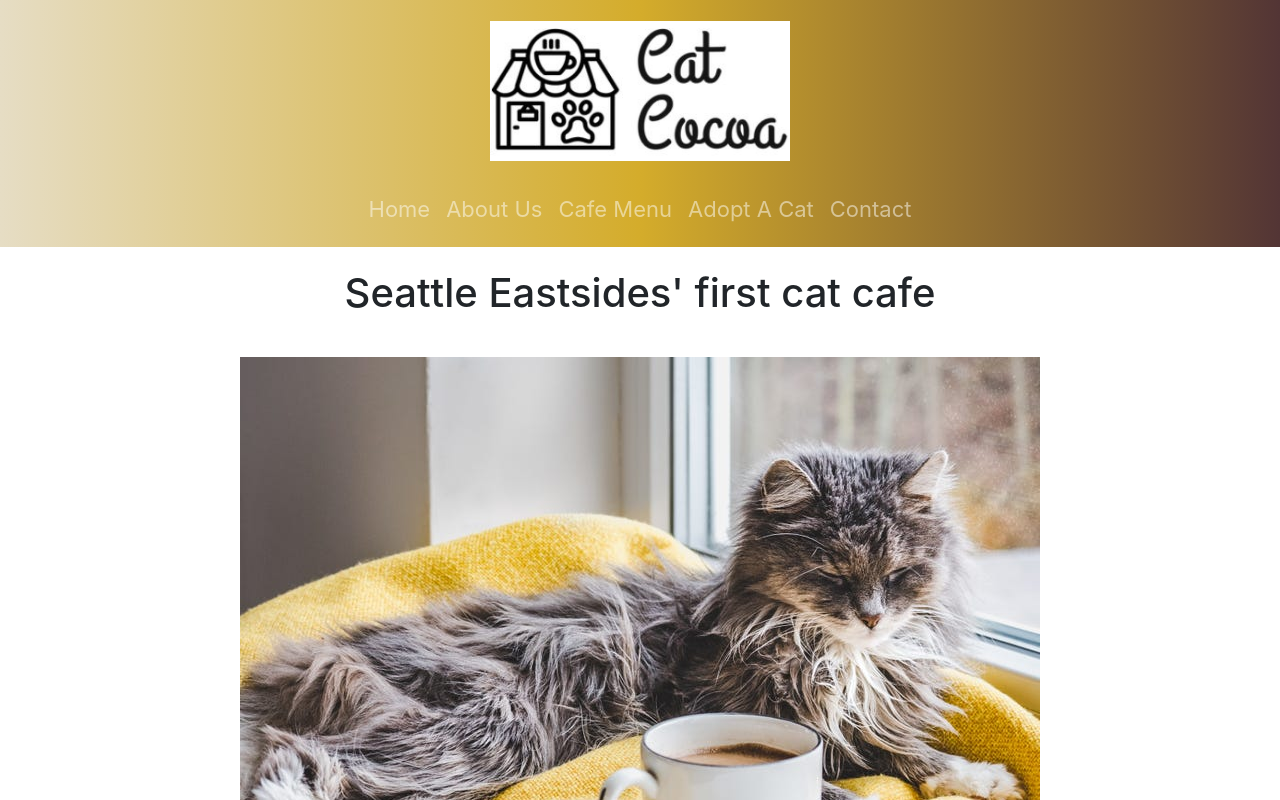
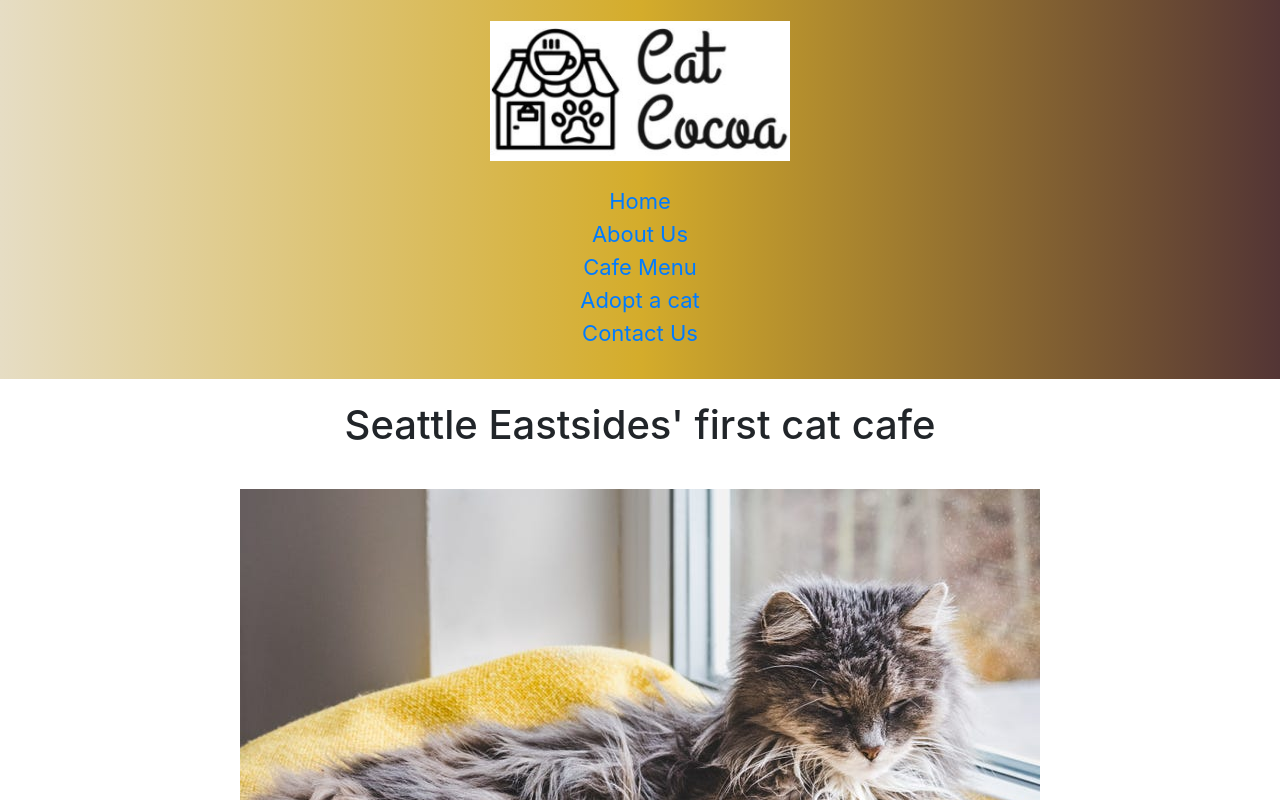
Before and after one commit to mamypoco/catcafe-react, a React (Create React App) app: page / in a window 1280 px wide. Shown: the top 800 px of the page. Built offline with nearby package versions, Linux system fonts and the light colour scheme.

Commit message:
replaced with Link

```diff
--- a/src/components/Header.js
+++ b/src/components/Header.js
@@ -8,6 +8,7 @@ import {
    Collapse,
    NavbarToggler,
 } from "reactstrap";
+import { Link } from "react-router-dom";
 
 class Header extends Component {
    constructor(props) {
@@ -45,7 +46,7 @@ class Header extends Component {
                   <NavbarToggler onClick={this.toggleNav} />
                   <Collapse isOpen={this.state.isNavOpen} navbar>
                      <div className="m-auto">
-                        <Nav navbar>
+                        {/* <Nav navbar>
                            <NavItem>
                               <NavLink className="nav-link" href="/home">
                                  Home
@@ -71,7 +72,24 @@ class Header extends Component {
                                  Contact
                               </NavLink>
                            </NavItem>
-                        </Nav>
+                        </Nav> */}
+                        <ul className="list-unstyled">
+                           <li>
+                              <Link to="/home">Home</Link>
+                           </li>
+                           <li>
+                              <Link to="/aboutus">About Us</Link>
+                           </li>
+                           <li>
+                              <Link to="/cafemenu">Cafe Menu</Link>
+                           </li>
+                           <li>
+                              <Link to="/adoptcat">Adopt a cat</Link>
+                           </li>
+                           <li>
+                              <Link to="/contactus">Contact Us</Link>
+                           </li>
+                        </ul>
                      </div>
                   </Collapse>
                </Navbar>
```
